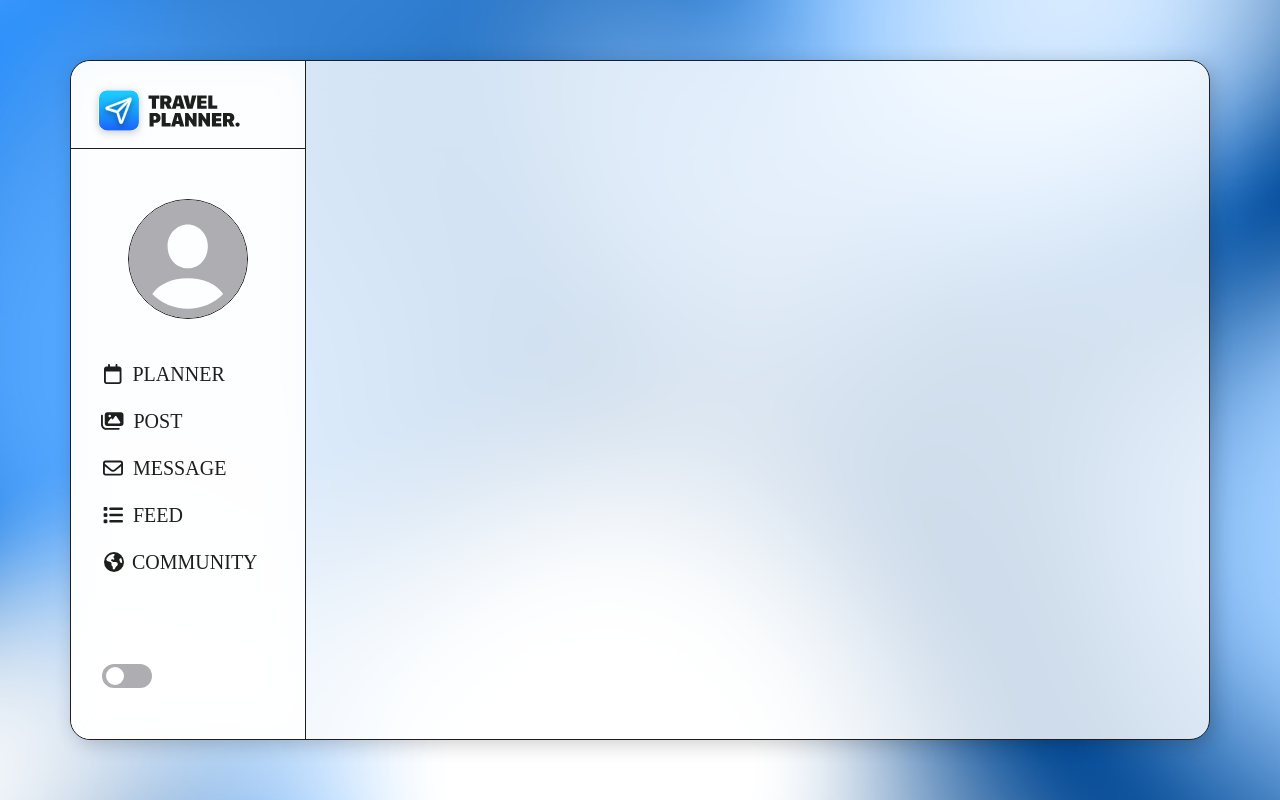
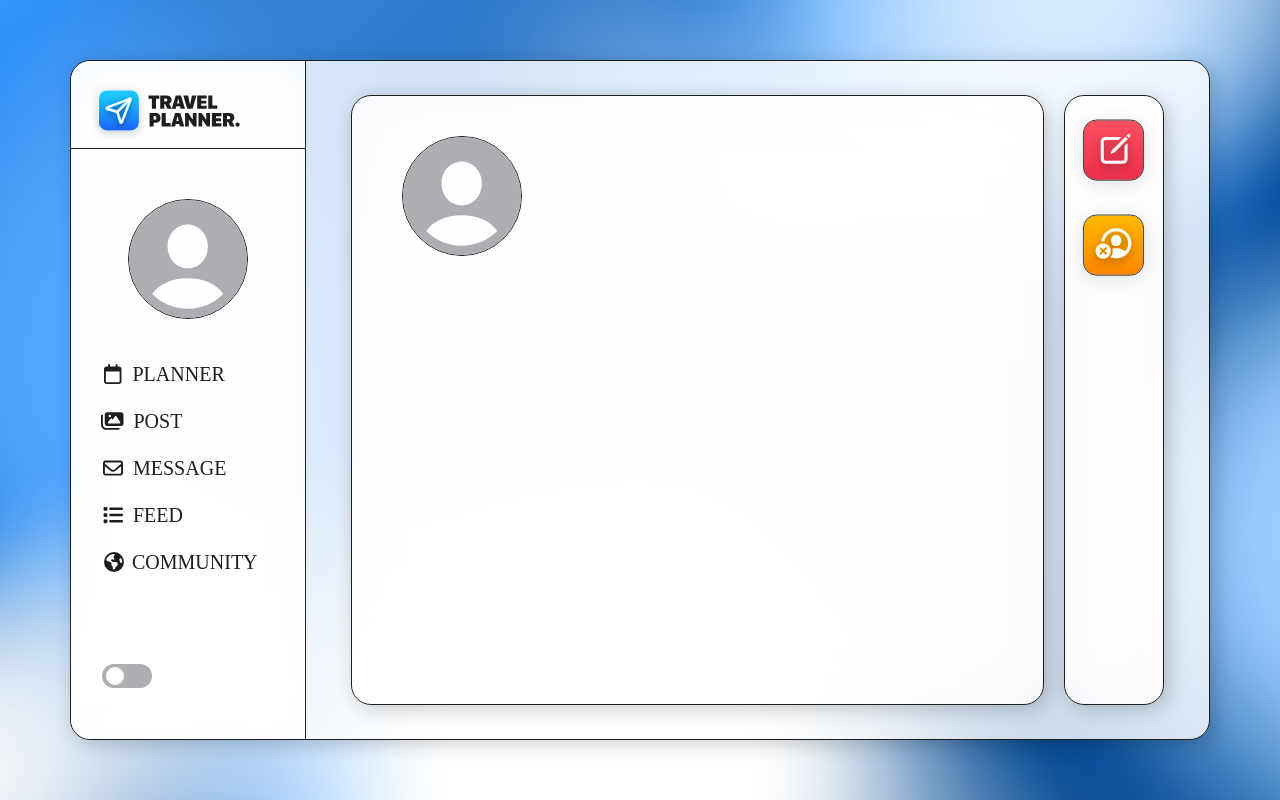
Before and after one commit to sieunnnn/Travel-planner-client, a Vue app: page /profile in a window 1280 px wide. Built offline with nearby package versions, Linux system fonts and the light colour scheme; a web font is replaced by a local one.

Commit message:
Design: 프로필 레이아웃 / 각종 컴포넌트 생성 / 라우터 연결 (#12)

```diff
--- /dev/null
+++ b/src/components/profile/ProfileHeader.vue
@@ -0,0 +1,21 @@
+<script setup>
+
+import {FontAwesomeIcon} from "@fortawesome/vue-fontawesome";
+</script>
+
+<template>
+  <div style="width: 100%; margin-top: 20px">
+    <router-link to="/profile"><font-awesome-icon :icon="['fas', 'circle-arrow-left']" class="icon"/></router-link>
+    <div class="line"></div>
+  </div>
+</template>
+
+<style scoped>
+  .icon {
+    font-size: 25px;
+    margin: 10px 0;
+    color: #34C759;
+    border: 1px solid #1E1E1C;
+    border-radius: 50%
+  }
+</style>
--- /dev/null
+++ b/src/components/profile/UserDelete.vue
@@ -0,0 +1,61 @@
+<script setup>
+
+  import { ref } from 'vue';
+  import ProfileHeader from "./ProfileHeader.vue";
+  const showDeleteContainer = ref(false);
+
+  function showDeleteDialog() {
+        showDeleteContainer.value = true;
+  }
+</script>
+
+<template>
+  <ProfileHeader/>
+  <div>
+    <div class="title" style="top: 25px; position: relative;">회원 탈퇴</div>
+    <div class="sub_title" style="top: 40px; position: relative;">회원 탈퇴를 하면 정보를 다시 복구할 수 없어요. <br> 정말 진행하시겠어요? 🫨</div>
+    <div class="user_delete_button_container">
+      <button @click="showDeleteDialog" class="blue_button">예</button>
+      <router-link to="/profile"><button class="gray_button">아니요</button></router-link>
+    </div>
+    <div v-if="showDeleteContainer" class="user_delete_input_container">
+      <div class="sub_title">회원 탈퇴를 진행하기 위해 비밀번호를 입력 해주세요.</div>
+      <form class="edit_form">
+        <input type="text" class="edit_input input">
+        <button type="submit" class="blue_button">변경</button>
+      </form>
+    </div>
+  </div>
+</template>
+
+<style scoped>
+  .user_delete_button_container {
+    position: relative;
+    top: 60px;
+    display: flex;
+    flex-direction: row;
+    justify-content: flex-start;
+    align-items: center;
+  }
+
+  button {
+    width: 120px;
+    height: 38px;
+    margin-right: 12px;
+    font-size: 18px;
+  }
+
+  .user_delete_input_container {
+    position: relative;
+    top: 100px;
+    display: flex;
+    flex-direction: column;
+    justify-content: center;
+    align-items: flex-start;
+  }
+
+  .edit_form {
+    position: relative;
+    top: 15px;
+  }
+</style>
--- /dev/null
+++ b/src/components/profile/UserDetail.vue
@@ -0,0 +1,15 @@
+<script setup>
+
+</script>
+
+<template>
+  <div class="img-container" style="margin-top: 25px">
+    <div class="img-contents">
+      <img src="../../assets/images/basic_profile.svg" width="125" style="margin: 5px 0 0 5px"/>
+    </div>
+  </div>
+</template>
+
+<style scoped>
+
+</style>
--- /dev/null
+++ b/src/components/profile/UserEdit.vue
@@ -0,0 +1,40 @@
+<script setup>
+
+import ProfileHeader from "./ProfileHeader.vue";
+</script>
+
+<template>
+  <ProfileHeader/>
+  <div>
+    <div class="title" style="top: 25px; position: relative;">회원 정보 수정</div>
+    <div class="sub_title" style="top: 40px; position: relative;">프로필 이미지 변경</div>
+    <form class="input file_form">
+      <input type="file">
+    </form>
+    <div class="sub_title" style="top: 70px; position: relative;">닉네임 변경</div>
+    <form class="edit_form" style="top: 75px; position: relative;">
+      <input type="text" class="edit_input input">
+      <button type="submit" class="blue_button">변경</button>
+    </form>
+    <div class="sub_title" style="top: 95px; position: relative;">비밀번호 변경</div>
+    <form class="edit_form" style="top: 100px; position: relative;">
+      <input type="text" class="edit_input input">
+      <button type="submit" class="blue_button">변경</button>
+    </form>
+  </div>
+</template>
+
+<style scoped>
+  .file_form {
+    margin-top: 5px;
+    position: relative;
+    top: 40px;
+    padding: 5px 10px;
+  }
+
+  .blue_button {
+    width: 20%;
+    height: 34px;
+  }
+
+</style>
--- a/src/router/index.js
+++ b/src/router/index.js
@@ -6,6 +6,7 @@ import Oauth from "../views/user/Oauth.vue";
 import Profile from "../views/Profile.vue";
 import UserDelete from "../components/profile/UserDelete.vue";
 import UserEdit from "../components/profile/UserEdit.vue";
+import UserDetail from "../components/profile/UserDetail.vue";
 
 const routes = [
     {
@@ -29,6 +30,10 @@ const routes = [
         component: Profile,
         children: [
             {
+              path: '',
+              component: UserDetail
+            },
+            {
                 path:'update',
                 component: UserEdit
             },
--- a/src/views/Profile.vue
+++ b/src/views/Profile.vue
@@ -3,9 +3,42 @@
 </script>
 
 <template>
-
+  <div class="profile_container">
+    <div class="profile_content_container box">
+      <router-view/>
+    </div>
+    <div class="profile_button_container box">
+      <router-link to="/profile/update" style="margin-top: 10px">
+        <img src="../assets/images/profile_edit_button.svg" width="95"/>
+      </router-link>
+      <router-link to="/profile/delete">
+        <img src="../assets/images/user_delete_button.svg" width="95"/>
+      </router-link>
+    </div>
+  </div>
 </template>
 
 <style scoped>
+  .profile_container {
+    display: grid;
+    grid-template-columns: [linename1] 7.5fr [linename2] minmax(100px, 1fr);
+    height: 90%;
+    width: 90%;
+    grid-column-gap: 20px;
+  }
 
+  .profile_content_container {
+    display: flex;
+    flex-direction: column;
+    justify-content: flex-start;
+    align-items: flex-start;
+    padding: 0 50px;
+  }
+
+  .profile_button_container {
+    display: flex;
+    flex-direction: column;
+    justify-content: flex-start;
+    align-items: center;
+  }
 </style>
```
Also changed, not shown: src/assets/images/profile_edit_button.svg (added), src/assets/images/user_delete_button.svg (added).
